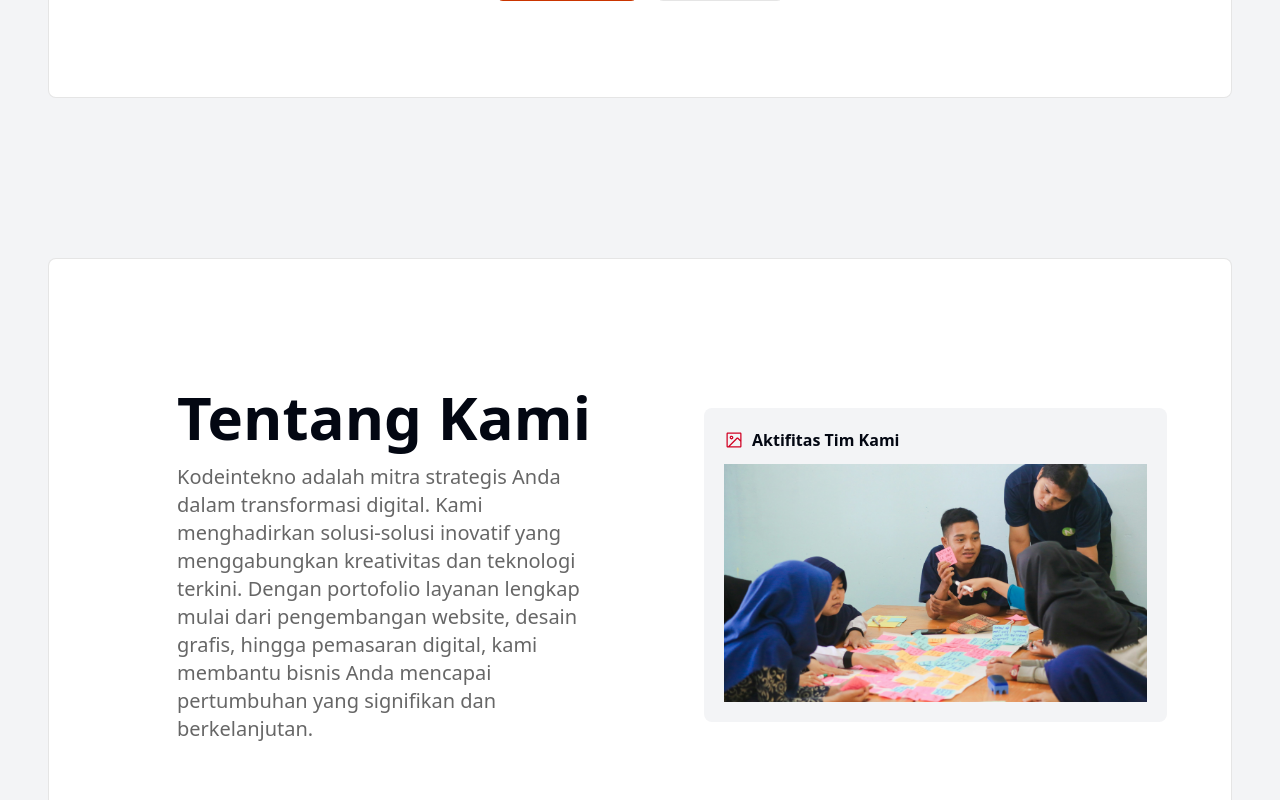
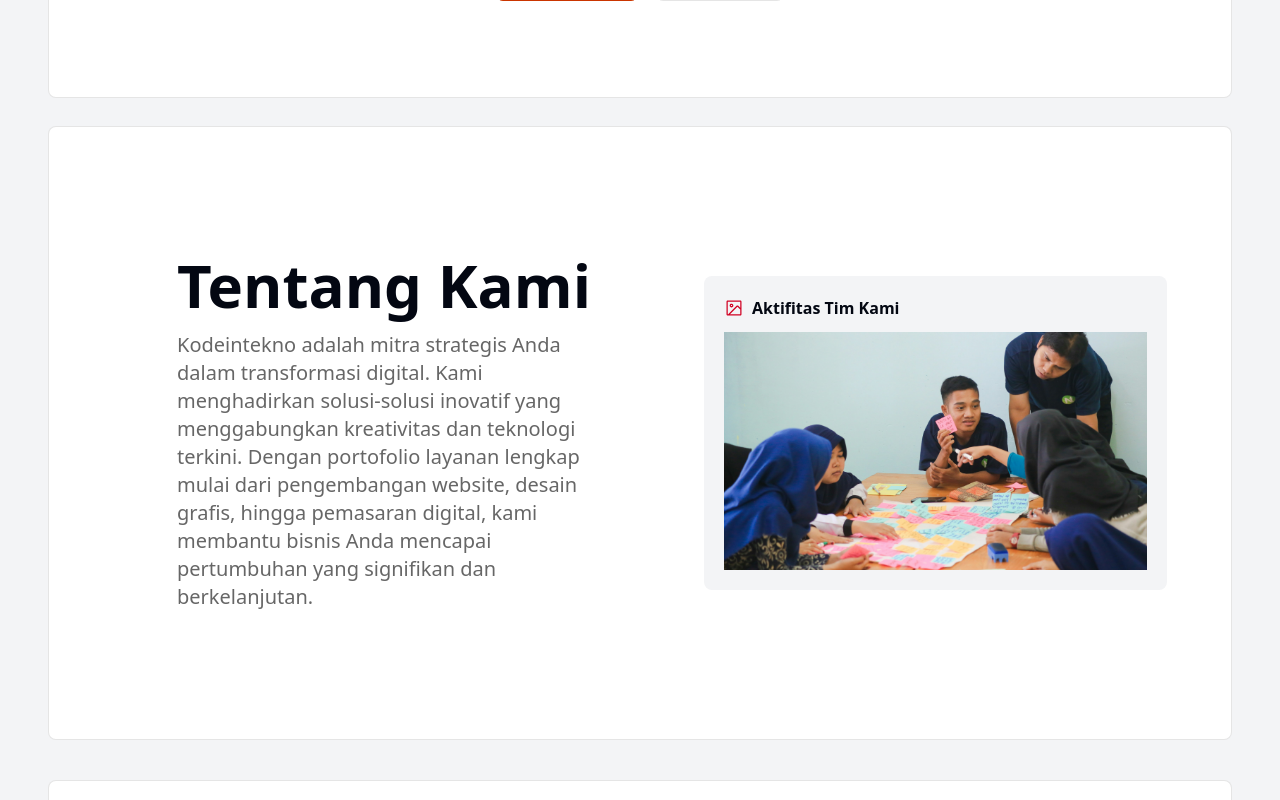
Before and after one commit to kodeintekno-dev/kodeintekno-classmeet, a React (Vite) app: page / in a window 1280 px wide. Shown: the part 880-1680 px from the top of the page. Built offline with nearby package versions, Linux system fonts and the light colour scheme.

Commit message:
feat: remove leftover margin

```diff
--- a/src/components/About.tsx
+++ b/src/components/About.tsx
@@ -1,6 +1,6 @@
 export default function About() {
   return (
-    <section className="flex flex-col lg:flex-row gap-10 items-center px-4 md:px-10 xl:px-16 py-4 md:py-10 xl:py-16 bg-white border border-black/10 rounded-lg mt-40">
+    <section className="flex flex-col lg:flex-row gap-10 items-center px-4 md:px-10 xl:px-16 py-4 md:py-10 xl:py-16 bg-white border border-black/10 rounded-lg">
       <div className="flex-1 px-4 md:px-10 xl:px-16 py-4 md:py-10 xl:py-16 text-center md:text-left">
         <h1 className="text-2xl md:text-3xl xl:text-6xl font-bold md:font-semibold mb-4">
           Tentang Kami
```
